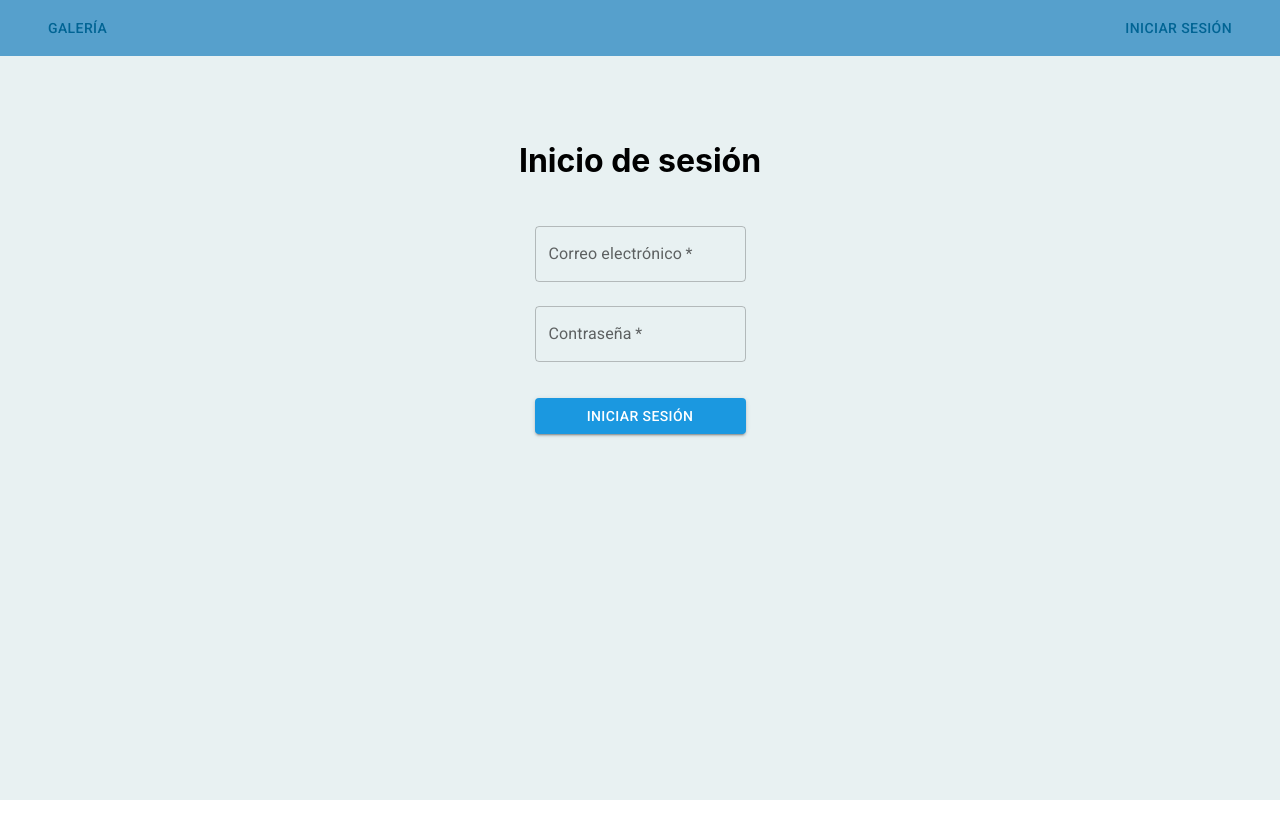
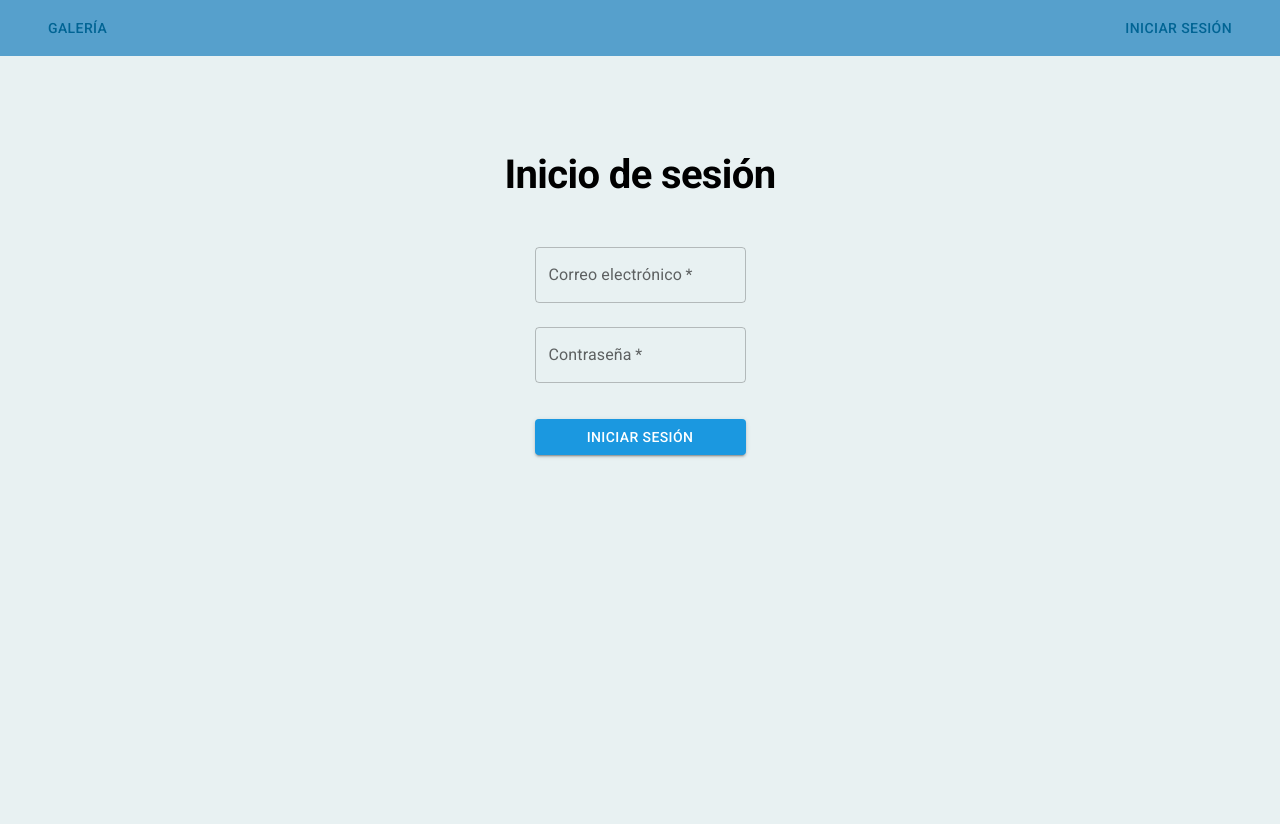
Before and after one commit to camilaF2022/Catalogo-, a React (Create React App) app in the folder catalogo-arqueologico/: page /login in a window 1280 px wide. Before the commit the page ends 800 px from the top, so only its background shows below. Built offline with nearby package versions, Linux system fonts and the light colour scheme.

Commit message:
Implement user sessions using sessionStorage. Create private routes and NotFound page

```diff
--- a/catalogo-arqueologico/src/components/Layout.jsx
+++ b/catalogo-arqueologico/src/components/Layout.jsx
@@ -3,16 +3,37 @@ import { Route, Routes } from "react-router-dom";
 import { styled } from "@mui/material/styles";
 import Grid from "@mui/material/Grid";
 import MenuBar from "./MenuBar";
-import { Home } from "../pages/Home";
-import { Login } from "../pages/Login";
+import NotFound from "./NotFound";
+import { Home, Login, Gallery, CreateItem } from "../pages";
+import useToken from "../hooks/useToken";
 
 const Layout = () => {
+  const { token, setToken } = useToken();
+
+  const isAuthenticated = !!token;
+
   return (
     <CustomGrid>
-      <MenuBar />
+      <MenuBar loggedIn={isAuthenticated} setToken={setToken} />
       <Routes>
         <Route path="/" element={<Home />} />
-        <Route path="/login" element={<Login />} />
+        <Route path="/login" element={<Login setToken={setToken} />} />
+        <Route
+          path="/gallery"
+          element={<Gallery loggedIn={isAuthenticated} />}
+        />
+        {/* Private routes */}
+        <Route
+          path="/gallery/new"
+          element={
+            isAuthenticated ? (
+              <CreateItem />
+            ) : (
+              <Login setToken={setToken} navigateTo="/gallery/new" />
+            )
+          }
+        />
+        <Route path="*" element={<NotFound />} />
       </Routes>
     </CustomGrid>
   );
@@ -20,7 +41,7 @@ const Layout = () => {
 
 const CustomGrid = styled(Grid)(({ theme }) => ({
   backgroundColor: theme.palette.background.main,
-  minHeight: theme.spacing(100),
+  minHeight: theme.spacing(103),
 }));
 
 export default Layout;
--- a/catalogo-arqueologico/src/components/MenuBar.jsx
+++ b/catalogo-arqueologico/src/components/MenuBar.jsx
@@ -4,7 +4,11 @@ import Grid from "@mui/material/Grid";
 import { Link } from "react-router-dom";
 import { Button } from "@mui/material";
 
-const MenuBar = () => {
+const MenuBar = ({ loggedIn, setToken }) => {
+  const handleLogout = () => {
+    setToken(null);
+  };
+
   return (
     <CustomGrid container>
       <Grid item textAlign="left">
@@ -15,11 +19,17 @@ const MenuBar = () => {
         </Link>
       </Grid>
       <Grid item textAlign="right">
-        <Link to="/login">
-          <Button variant="text" color="secondary">
-            Iniciar sesión
+        {!loggedIn ? (
+          <Link to="/login">
+            <Button variant="text" color="secondary">
+              Iniciar sesión
+            </Button>
+          </Link>
+        ) : (
+          <Button variant="text" color="secondary" onClick={handleLogout}>
+            Cerrar sesión
           </Button>
-        </Link>
+        )}
       </Grid>
     </CustomGrid>
   );
--- /dev/null
+++ b/catalogo-arqueologico/src/components/NotFound.jsx
@@ -0,0 +1,20 @@
+import React from "react";
+import { Stack, Typography } from "@mui/material";
+import { styled } from "@mui/material/styles";
+
+const NotFound = () => {
+  return (
+    <CustomStack>
+      <Typography variant="h1">404 - Página no encontrada</Typography>
+      <Typography variant="p">La página solicitada no existe</Typography>
+    </CustomStack>
+  );
+};
+
+const CustomStack = styled(Stack)(({ theme }) => ({
+  justifyContent: "center",
+  alignItems: "center",
+  paddingTop: theme.spacing(12),
+}));
+
+export default NotFound;
--- /dev/null
+++ b/catalogo-arqueologico/src/hooks/useToken.jsx
@@ -0,0 +1,25 @@
+import { useState } from "react";
+
+export default function useToken() {
+  const getToken = () => {
+    const tokenString = sessionStorage.getItem("token");
+    const userToken = JSON.parse(tokenString);
+    return userToken?.token;
+  };
+
+  const [token, setToken] = useState(getToken());
+
+  const saveToken = (userToken) => {
+    if (!!userToken) {
+      sessionStorage.removeItem("token");
+    } else {
+      sessionStorage.setItem("token", JSON.stringify(userToken));
+    }
+    setToken(userToken);
+  };
+
+  return {
+    setToken: saveToken,
+    token,
+  };
+}
--- /dev/null
+++ b/catalogo-arqueologico/src/pages/Gallery/CreateItem.jsx
@@ -0,0 +1,12 @@
+import React from 'react';
+
+const CreateItem = () => {
+    return (
+        <div>
+            <h1>Welcome to the CreateItem page!</h1>
+            {/* Add your content here */}
+        </div>
+    );
+};
+
+export default CreateItem;
--- /dev/null
+++ b/catalogo-arqueologico/src/pages/Gallery/Gallery.jsx
@@ -0,0 +1,12 @@
+import React from 'react';
+
+const Gallery = () => {
+    return (
+        <div>
+            <h1>Welcome to the Gallery page!</h1>
+            {/* Add your content here */}
+        </div>
+    );
+};
+
+export default Gallery;
--- a/catalogo-arqueologico/src/pages/Home/index.js
+++ /dev/null
@@ -1,3 +0,0 @@
-import Home from './Home';
-
-export { Home }
--- a/catalogo-arqueologico/src/pages/Login/Login.jsx
+++ b/catalogo-arqueologico/src/pages/Login/Login.jsx
@@ -1,11 +1,14 @@
 import React, { useState } from "react";
+import { useNavigate } from "react-router-dom";
+import Typography from "@mui/material/Typography";
 import { styled } from "@mui/material/styles";
 import Box from "@mui/material/Box";
 import TextField from "@mui/material/TextField";
 import Button from "@mui/material/Button";
 import { Stack } from "@mui/material";
 
-const Login = () => {
+const Login = ({ setToken, navigateTo = "" }) => {
+  const navigate = useNavigate();
   const [formValues, setFormValues] = useState({
     email: "",
     password: "",
@@ -19,18 +22,18 @@ const Login = () => {
     });
   };
 
-  const handleSubmit = (e) => {
+  const handleSubmit = async (e) => {
     e.preventDefault();
-    console.log(formValues);
-    setFormValues({
-      email: "",
-      password: "",
-    });
+    console.log(formValues); // Send credentials to the server
+    await new Promise((resolve) => setTimeout(resolve, 1000)); // Emulate POST delay
+    const token = "testToken"; // Get token from the server
+    setToken(token);
+    navigate(navigateTo); // Redirect
   };
 
   return (
     <CustomStack>
-      <h1>Inicio de sesión</h1>
+      <CustomTypography variant="h1">Inicio de sesión</CustomTypography>
       <CustomBox
         component="form"
         autoComplete="off"
@@ -66,8 +69,12 @@ const Login = () => {
 const CustomStack = styled(Stack)(({ theme }) => ({
   justifyContent: "center",
   alignItems: "center",
-  paddingTop: theme.spacing(8),
   rowGap: theme.spacing(1),
+}));
+
+const CustomTypography = styled(Typography)(({ theme }) => ({
+  marginTop: theme.spacing(12),
+  marginBottom: theme.spacing(3),
 }));
 
 const CustomBox = styled(Box)(({ theme }) => ({
--- a/catalogo-arqueologico/src/pages/Login/index.js
+++ /dev/null
@@ -1,3 +0,0 @@
-import Login from './Login';
-
-export { Login }
--- /dev/null
+++ b/catalogo-arqueologico/src/pages/index.js
@@ -0,0 +1,6 @@
+import Home from "./Home/Home";
+import Login from "./Login/Login";
+import Gallery from "./Gallery/Gallery";
+import CreateItem from "./Gallery/CreateItem";
+
+export { Home, Login, Gallery, CreateItem };
```
